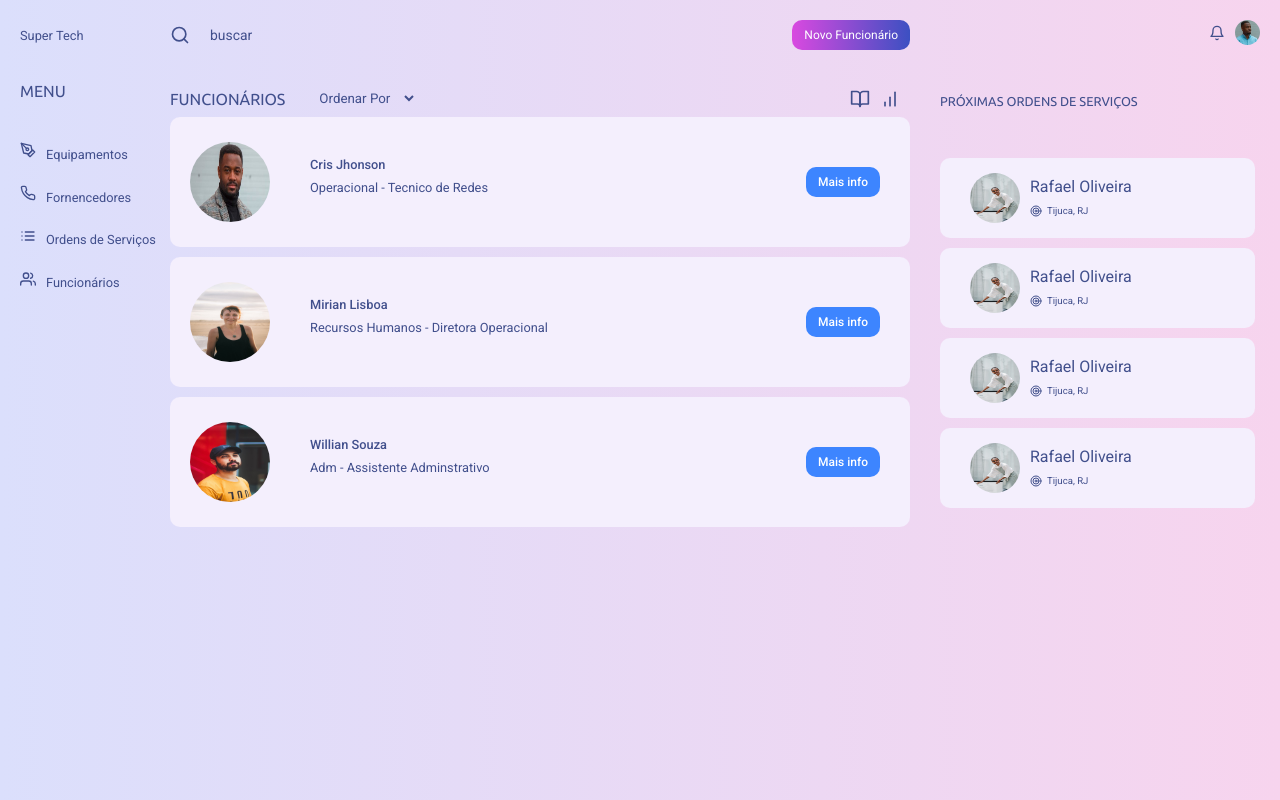
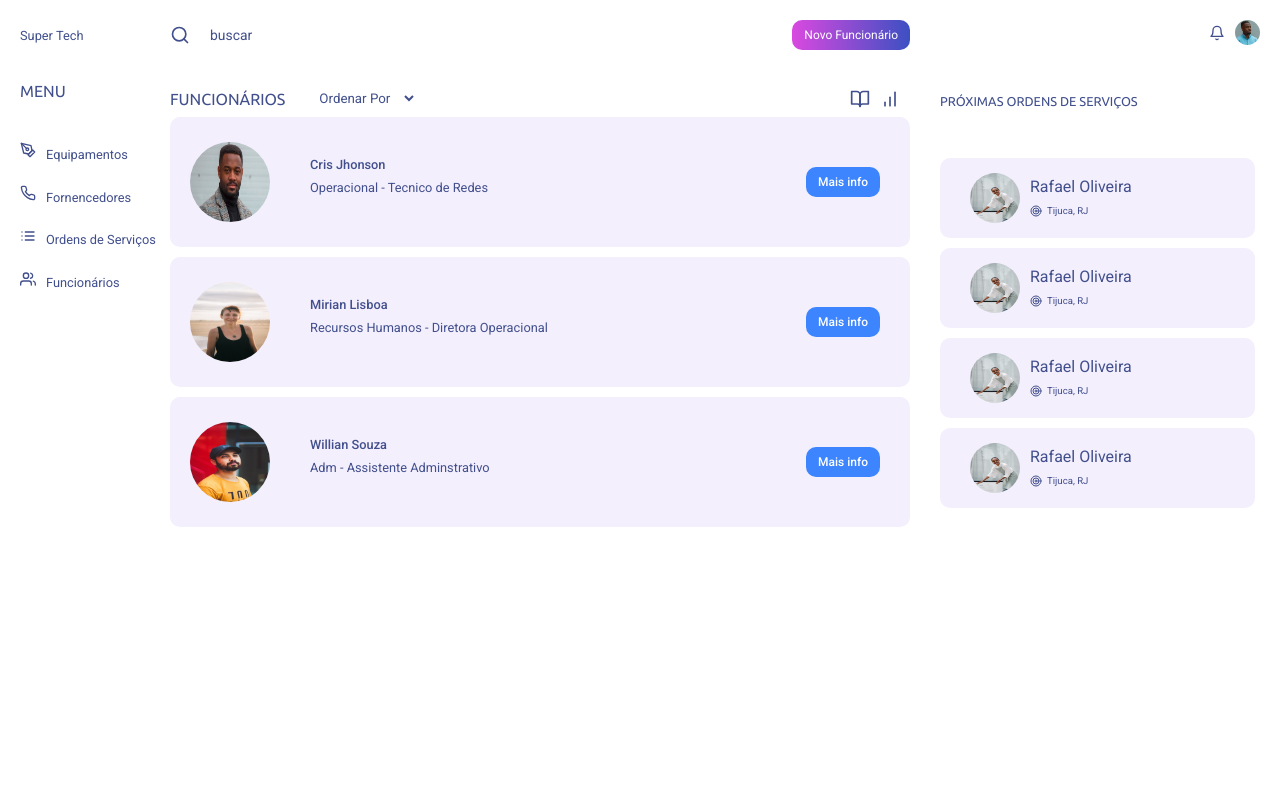
Before and after one commit to robsonmvieira/erp, a React (Create React App) app: page /admin in a window 1280 px wide. Built offline with nearby package versions, Linux system fonts and the light colour scheme.

Commit message:
refactor: remove Admin background color

```diff
--- a/src/pages/Admin/styles.ts
+++ b/src/pages/Admin/styles.ts
@@ -3,7 +3,7 @@ import styled, { keyframes } from 'styled-components'
 export const Container = styled.div`
   width: 100%;
   height: 100vh;
-  background-image: linear-gradient(to right, #dbdffc, #f7d4ee);
+  /* background-image: linear-gradient(to right, #dbdffc, #f7d4ee); */
 `
 const fadeIn = keyframes`
   from {
@@ -63,6 +63,7 @@ export const Main = styled.main`
   display: flex;
   flex: 1;
   flex-direction: column;
+  justify-content: flex-start;
 
   div {
     display: flex;
```
